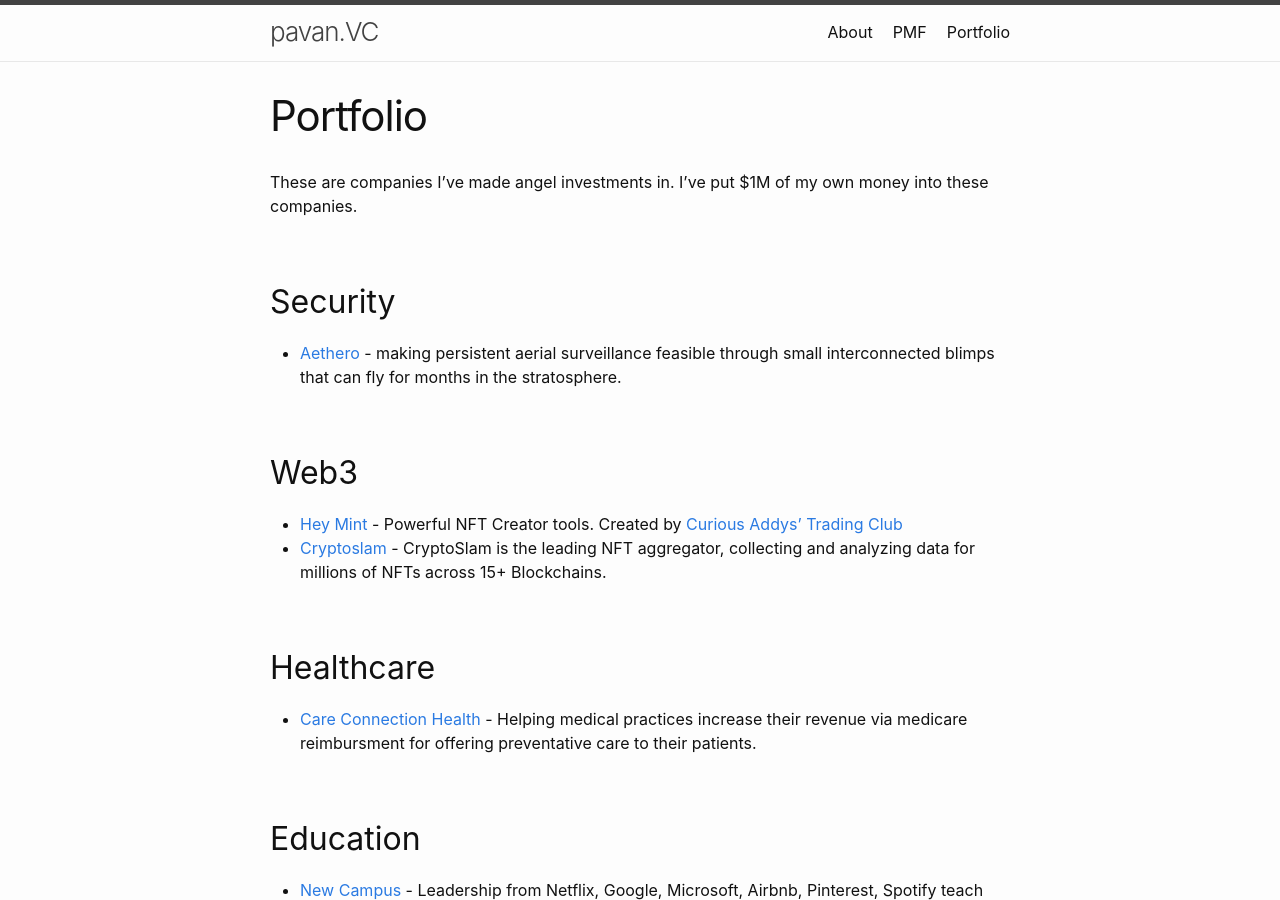
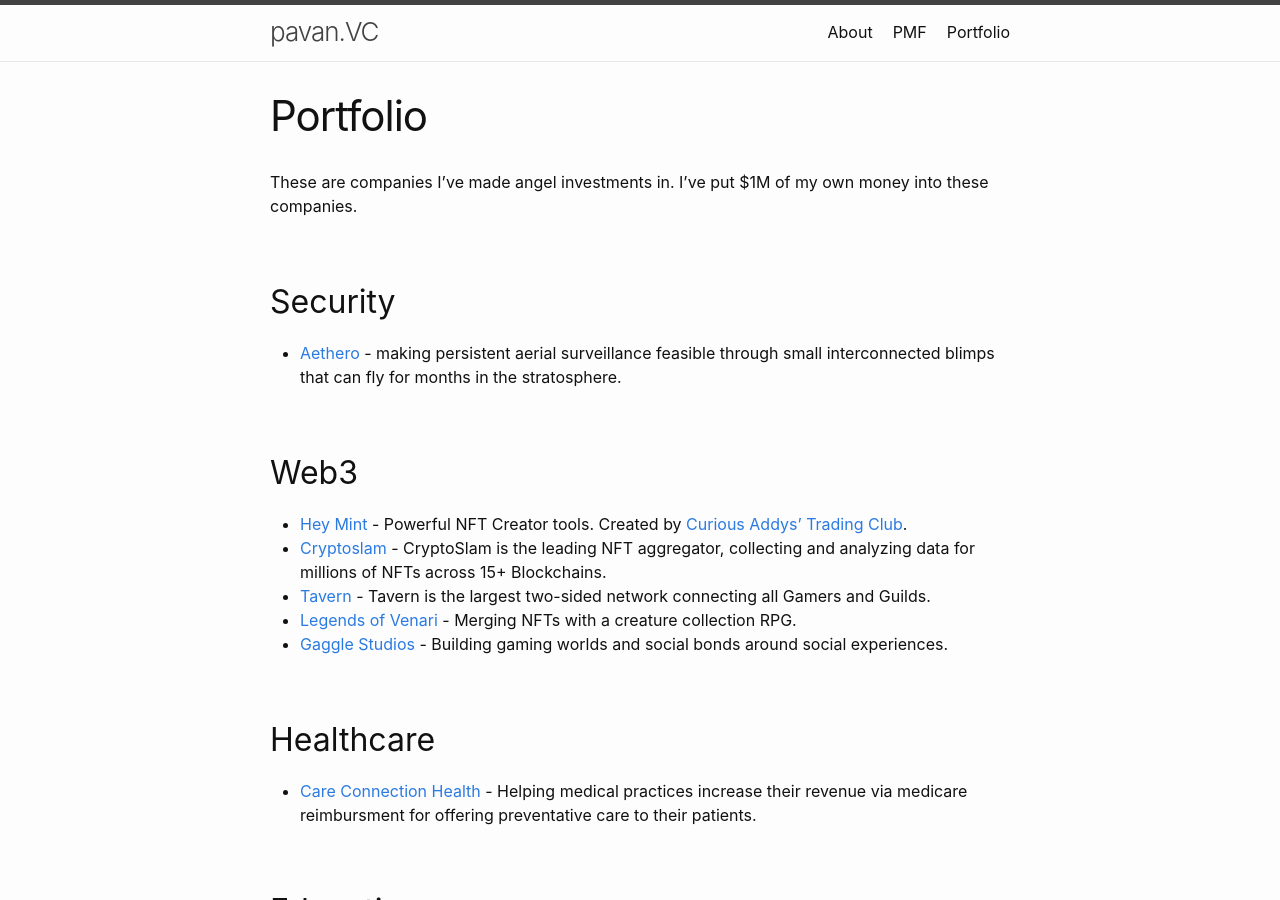
Before and after one commit to katpavan/katpavan.github.io, a Jekyll site: the page built from portfolio.md, in a window 1280 px wide and 900 px high. Built offline with Jekyll 4.4.1, drawn with Linux system fonts in a browser that asks for light colours.

Commit message:
Update portfolio.md

```diff
--- a/portfolio.md
+++ b/portfolio.md
@@ -12,9 +12,11 @@
 
 ## Web3
 
-- [Hey Mint](https://www.heymint.xyz/) - Powerful NFT Creator tools. Created by [Curious Addys' Trading Club](https://curiousaddys.com/)
+- [Hey Mint](https://www.heymint.xyz/) - Powerful NFT Creator tools. Created by [Curious Addys' Trading Club](https://curiousaddys.com/).
 - [Cryptoslam](https://cryptoslam.io/) - CryptoSlam is the leading NFT aggregator, collecting and analyzing data for millions of NFTs across 15+ Blockchains.
-
+- [Tavern](https://tavern.space/) - Tavern is the largest two-sided network connecting all Gamers and Guilds.
+- [Legends of Venari](https://legendsofvenari.com/) - Merging NFTs with a creature collection RPG.
+- [Gaggle Studios](https://gaggle.fun/) - Building gaming worlds and social bonds around social experiences.
 
 ## Healthcare
 
```
